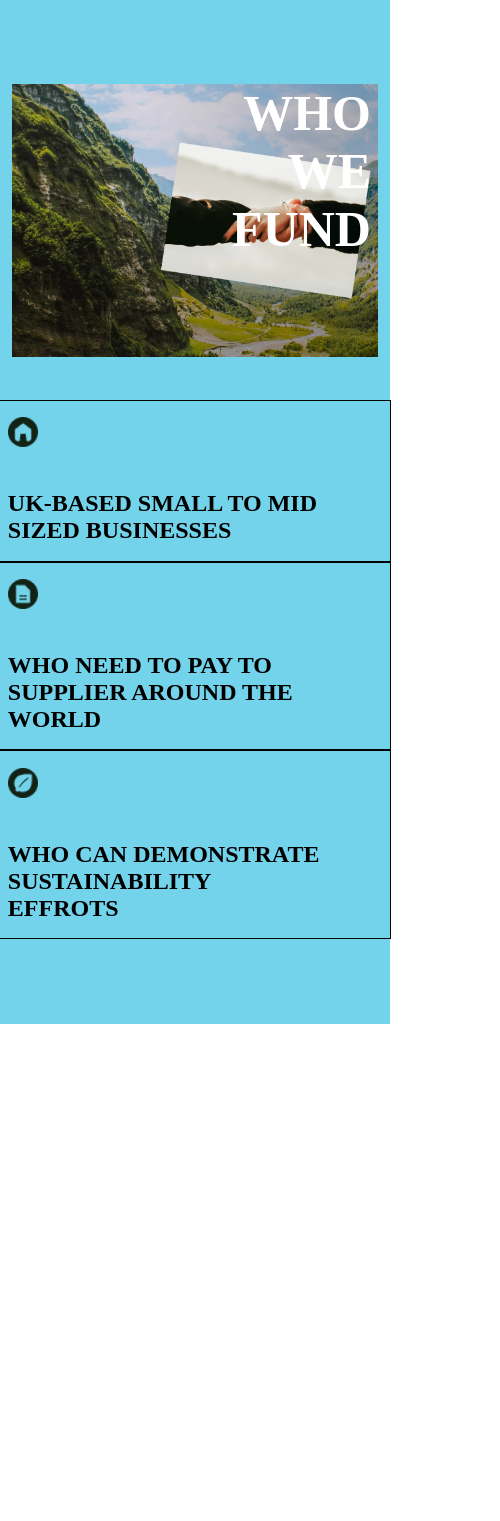
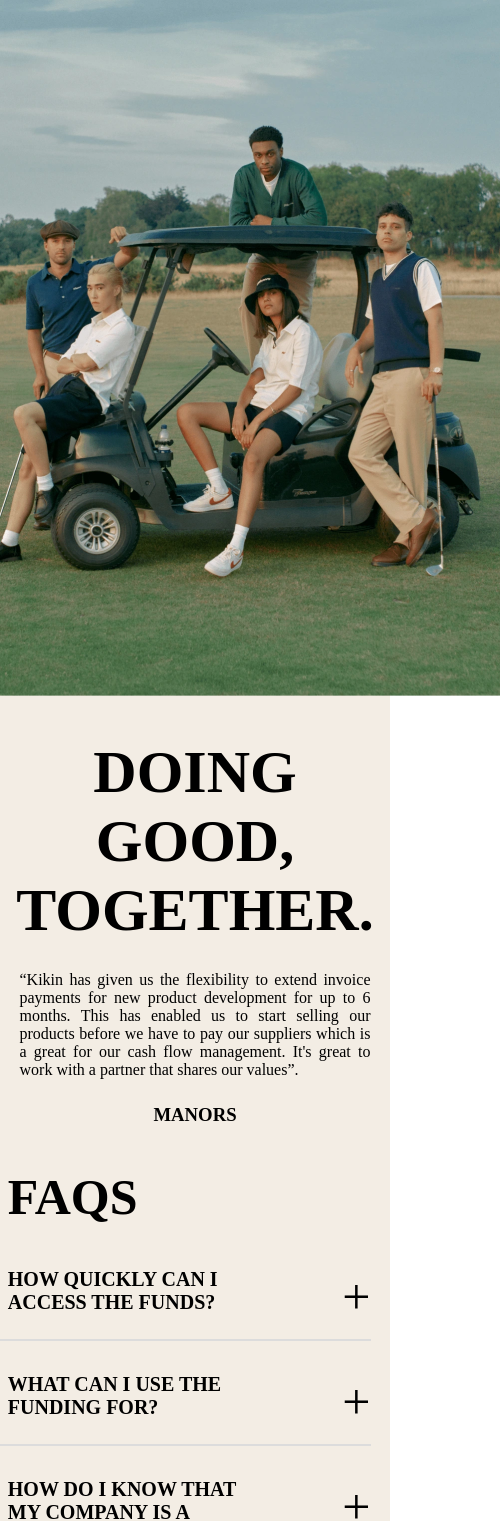
Before and after one commit to Francksean/KF-kikin-landing-page, a React (Vite) app: page / in a window 390 px wide. Shown: the top 1521 px of the page, 500 px wide, since content can reach past the window. Before the commit the page ends 1024 px from the top, so only its background shows below. Built offline with nearby package versions, Linux system fonts and the light colour scheme; a web font is replaced by a local one.

Commit message:
faq section responsive

```diff
--- a/src/components/Faq_section/Faq_section.css
+++ b/src/components/Faq_section/Faq_section.css
@@ -33,12 +33,22 @@
   height: 150px;
   width: 200px;
 }
+@media screen and (max-width: 700px) {
+  .faq_section .faq_section_top .img_container img:nth-child(2) {
+    display: none;
+  }
+}
 .faq_section .faq_section_top .img_container img:nth-child(3) {
   position: absolute;
   right: -35%;
   bottom: -10%;
   height: 200px;
   width: 250px;
+}
+@media screen and (max-width: 700px) {
+  .faq_section .faq_section_top .img_container img:nth-child(3) {
+    display: none;
+  }
 }
 .faq_section .faq_section_top .text_container {
   padding: 5vh 0px;
@@ -54,6 +64,25 @@
 }
 .faq_section .faq_section_top .text_container p {
   width: 50%;
+}
+@media screen and (max-width: 1500px) {
+  .faq_section .faq_section_top {
+    flex-direction: column;
+    padding: 0vh 0px;
+  }
+  .faq_section .faq_section_top .text_container {
+    align-items: center;
+    width: 100%;
+  }
+  .faq_section .faq_section_top .text_container h1 {
+    text-align: center;
+    width: 100%;
+  }
+  .faq_section .faq_section_top .text_container p {
+    text-align: justify;
+    width: 100%;
+    padding: 0px 5vw;
+  }
 }
 .faq_section .faq_section_bottom {
   width: 100%;
@@ -80,6 +109,11 @@
   row-gap: 5vh;
   padding-right: 5vw;
 }
+@media screen and (max-width: 1200px) {
+  .faq_section .faq_section_bottom .question_container {
+    align-items: start;
+  }
+}
 .faq_section .faq_section_bottom .question_container .question_item {
   display: flex;
   flex-direction: row;
@@ -95,21 +129,35 @@
 }
 .faq_section .faq_section_bottom .question_container .question_item .infos_container p {
   width: 80%;
+  font-size: 0;
   height: 0px;
-  opacity: 0;
-  transition: 0.4s;
+  transition: 0.1s ease-in-out;
 }
 .faq_section .faq_section_bottom .question_container .question_item .infos_container .response_visible {
   height: -moz-fit-content;
   height: fit-content;
-  opacity: 1;
+  font-size: 15px;
   display: block;
   height: fit-content;
+}
+@media screen and (max-width: 1200px) {
+  .faq_section .faq_section_bottom .question_container .question_item .infos_container {
+    row-gap: 2vh;
+  }
+  .faq_section .faq_section_bottom .question_container .question_item .infos_container h1 {
+    font-size: 20px;
+    width: 70%;
+  }
+  .faq_section .faq_section_bottom .question_container .question_item .infos_container p {
+    width: 90%;
+    text-align: justify;
+  }
 }
 .faq_section .faq_section_bottom .question_container .question_item button {
   height: -moz-fit-content;
   height: fit-content;
   font-size: 50px;
+  background: none;
   border: none;
   transition: 0.2s;
 }
@@ -125,4 +173,10 @@
   border-bottom: 2px solid gainsboro;
   left: 0px;
   bottom: -10px;
+}
+@media screen and (max-width: 1200px) {
+  .faq_section .faq_section_bottom .question_container .question_item {
+    width: 100%;
+    padding-left: 2vw;
+  }
 }/*# sourceMappingURL=Faq_section.css.map */
--- a/src/components/Faq_section/Faq_section.scss
+++ b/src/components/Faq_section/Faq_section.scss
@@ -29,6 +29,9 @@ $black : #0000;
           z-index: 2;
           height: 150px;
           width: 200px;
+          @media screen and (max-width:700px) {
+            display: none;
+          }
         }
         &:nth-child(3){
           position: absolute;
@@ -36,6 +39,9 @@ $black : #0000;
           bottom: -10%;
           height: 200px;
           width: 250px;
+          @media screen and (max-width:700px) {
+            display: none;
+          }
         }
       }
     }
@@ -54,6 +60,23 @@ $black : #0000;
         width: 50%;
       }
     }
+    @media screen and (max-width:1500px) {
+      flex-direction: column;
+      padding: 0vh 0px;
+      .text_container{
+        align-items: center;
+        width: 100%;
+        h1{
+          text-align: center;
+          width: 100%;
+        }
+        p{
+          text-align: justify;
+          width: 100%;
+          padding: 0px 5vw;
+        }
+      }
+    }
   }
 
   .faq_section_bottom{
@@ -64,6 +87,7 @@ $black : #0000;
     align-items: center;
     justify-content: start;
     row-gap: 5vh;
+
     .main_faq_title{
       width: 100%;
       font-size: 50px;
@@ -78,6 +102,9 @@ $black : #0000;
       justify-content: start;
       row-gap: 5vh;
       padding-right: 5vw;
+      @media screen and (max-width:1200px) {
+        align-items: start;
+      }
       .question_item{
         display: flex;
         flex-direction: row;
@@ -91,20 +118,32 @@ $black : #0000;
           row-gap: 1vh;
           p{
             width: 80%;
+            font-size: 0;
             height: 0px;
-            opacity: 0;
-            transition: 0.4s;
+            transition: 0.1s ease-in-out;
           }
           .response_visible{
             height: fit-content;
-            opacity: 1;
+            font-size: 15px;
             display: block;
             height: fit-content;
+          }
+          @media screen and (max-width:1200px) {
+            row-gap: 2vh;
+            h1{
+              font-size: 20px;
+              width: 70%;
+            }
+            p{
+              width: 90%;
+              text-align: justify;
+            }
           }
         }
         button{
           height: fit-content;
           font-size: 50px;
+          background: none;
           border: none;
           transition: 0.2s;
         }
@@ -121,7 +160,11 @@ $black : #0000;
           left: 0px;
           bottom: -10px;
         }
-      }
-    }
-  }
+        @media screen and (max-width:1200px) {
+          width: 100%;
+          padding-left: 2vw;
+        }
+      }//question item
+    }// question container
+  }// faq section bottom
 }
--- a/src/pages/Landing.jsx
+++ b/src/pages/Landing.jsx
@@ -16,11 +16,11 @@ function Landing() {
       {/* <HeadPage/>
       <Second_section/>
       <div className="divider"></div>
-      <Third_section/> */}
+      <Third_section/>
       <Section_blue/>
-      {/* <Fifth_section/>
+      <Fifth_section/> */}
       <Faq_section/>
-      <Footer/> */}
+      {/* <Footer/> */}
     </div>
   )
 }
```
Also changed, not shown: 1 other file (tests, documents, lock files or other folders).
